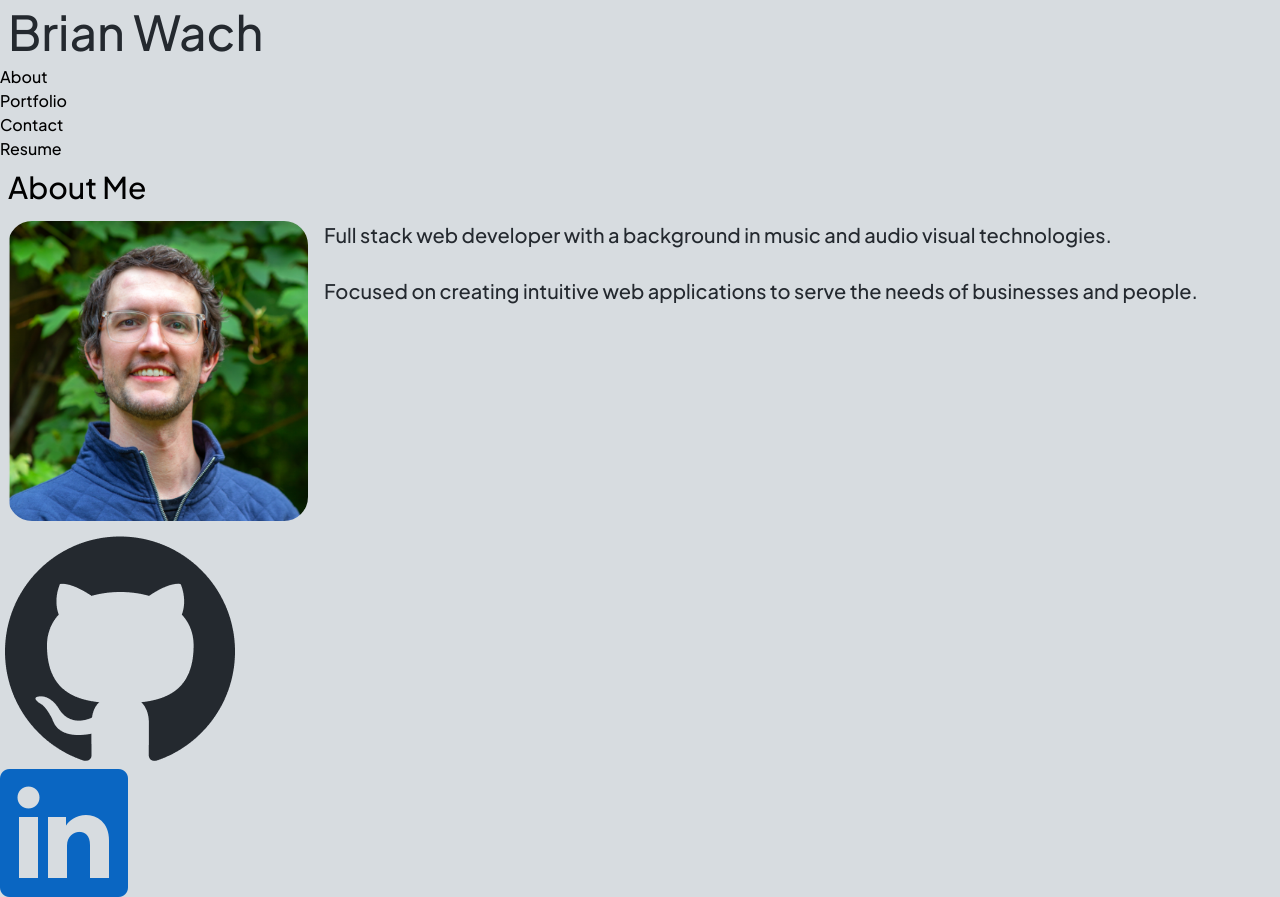
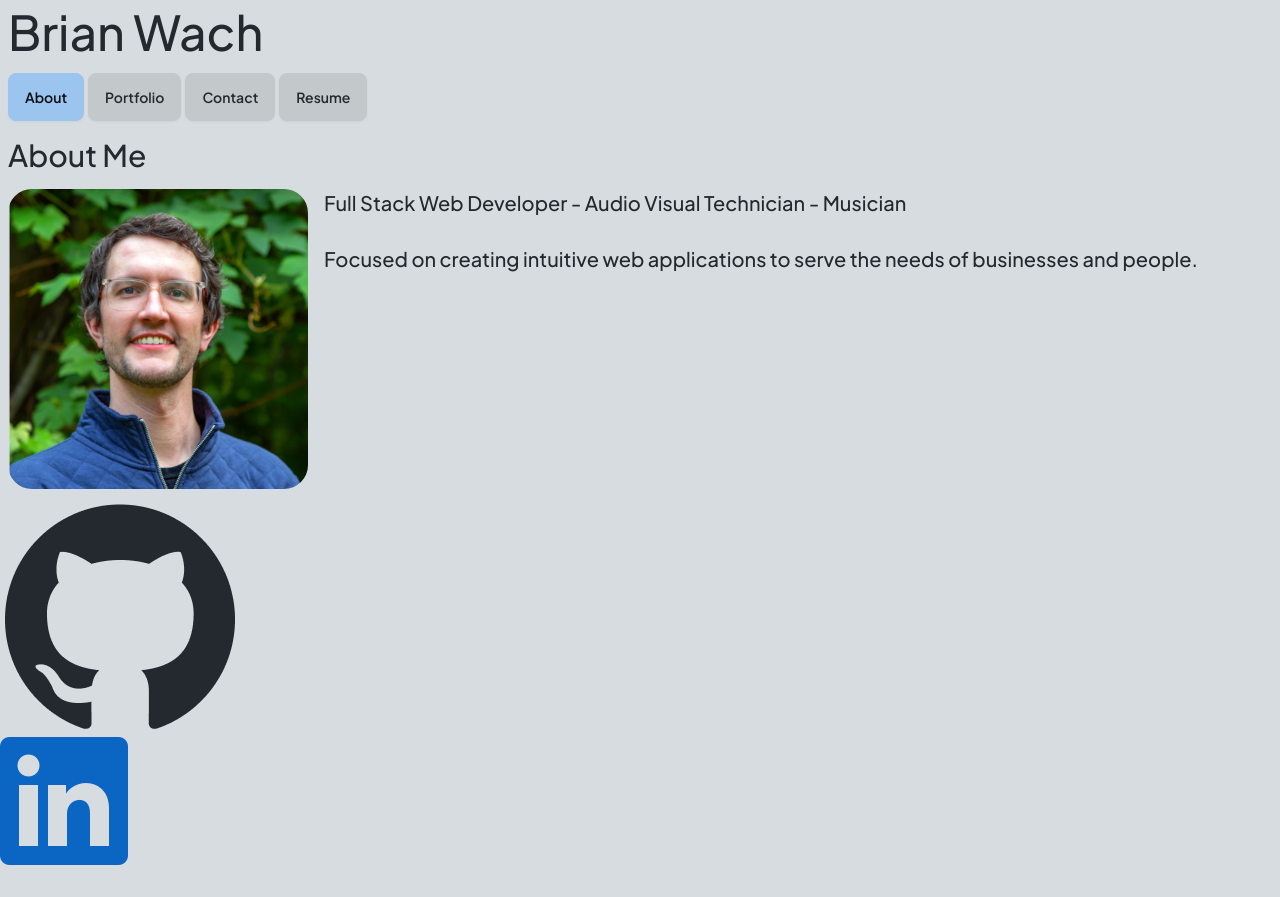
Before and after one commit to briandwach/portfolio-react, a React (Vite) app: page / in a window 1280 px wide. After the commit the page ends 865 px from the top, so only its background shows below. Built offline with nearby package versions, Linux system fonts and the light colour scheme.

Commit message:
7.28.24/Added DaisyUI, created custom theme, updated nav bar

```diff
--- a/index.html
+++ b/index.html
@@ -1,5 +1,5 @@
 <!doctype html>
-<html lang="en">
+<html lang="en" data-theme="mytheme">
 
 <head>
   <meta charset="UTF-8" />
@@ -11,7 +11,7 @@
   <link href="https://fonts.googleapis.com/css2?family=Plus+Jakarta+Sans:ital,wght@0,200..800;1,200..800&display=swap" rel="stylesheet">
 </head>
 
-<body class="bg-primary">
+<body>
   <div id="root"></div>
   <script type="module" src="/src/main.jsx"></script>
 </body>
--- a/package.json
+++ b/package.json
@@ -20,6 +20,7 @@
     "@types/react-dom": "^18.2.22",
     "@vitejs/plugin-react": "^4.2.1",
     "autoprefixer": "^10.4.19",
+    "daisyui": "^4.12.10",
     "eslint": "^8.57.0",
     "eslint-plugin-react": "^7.34.1",
     "eslint-plugin-react-hooks": "^4.6.0",
--- a/src/components/Header.jsx
+++ b/src/components/Header.jsx
@@ -4,9 +4,9 @@ import Navigation from './Navigation.jsx';
 
 function Header() {
     return (
-        <div className="headerBackground">
+        <div className="bg-">
             <div className='m-2'>
-            <Link className='text-5xl text-secondary' to='/'>
+            <Link className='text-5xl text-base-content hover:text-accent active:text-success' to='/'>
             Brian Wach
              </Link>
              </div>
--- a/src/components/Navigation.jsx
+++ b/src/components/Navigation.jsx
@@ -3,47 +3,32 @@ import { Link, useLocation } from 'react-router-dom';
 function Navigation() {
     const currentPage = useLocation().pathname;
 
+    const navbarPages = [
+        '',
+        'Portfolio',
+        'Contact',
+        'Resume'
+    ];
+
+    const btnStyle = 'btn mr-1 ';
+    const normNavStyle = 'hover:btn-accent active:btn-success'
+    const currentNavStyle = 'btn-success';
+
     return (
-        <ul className="nav nav-tabs">
-            <li className="nav-item">
+        <div className="navbar">
+            {navbarPages.map((page) => (
                 <Link
-                    to="/"
-                    // Check to see if the currentPage is `About`, and if so we use the active link class from bootstrap. Otherwise, we set it to a normal nav-link
-                    className={currentPage === '/' ? 'nav-link active' : 'nav-link'}
+                    key={page}
+                    to={`/${page}`}
+                    className={currentPage === `/${page}`
+                        ? `${btnStyle} + ' ' + ${currentNavStyle}`
+                        : `${btnStyle} + ' ' + ${normNavStyle}`}
                 >
-                    About
+                    {page === '' ? 'About' : page}
                 </Link>
-            </li>
-            <li className="nav-item">
-                <Link
-                    to="/Portfolio"
-                    // Check to see if the currentPage is `Portfolio`, and if so we use the active link class from bootstrap. Otherwise, we set it to a normal nav-link
-                    className={currentPage === '/Portfolio' ? 'nav-link active' : 'nav-link'}
-                >
-                    Portfolio
-                </Link>
-            </li>
-            <li className="nav-item">
-                <Link
-                    to="/Contact"
-                    // Check to see if the currentPage is `Contact`, and if so we use the active link class from bootstrap. Otherwise, we set it to a normal nav-link
-                    className={currentPage === '/Contact' ? 'nav-link active' : 'nav-link'}
-                >
-                    Contact
-                </Link>
-            </li>
-            <li className="nav-item">
-                <Link
-                    to="/Resume"
-                    // Check to see if the currentPage is `Resume`, and if so we use the active link class from bootstrap. Otherwise, we set it to a normal nav-link
-                    className={currentPage === '/Resume' ? 'nav-link active' : 'nav-link'}
-                >
-                    Resume
-                </Link>
-            </li>
-        </ul>
+            ))}
+        </div>
     );
 }
 
-
 export default Navigation;
--- a/src/pages/About.jsx
+++ b/src/pages/About.jsx
@@ -4,9 +4,9 @@ export default function About() {
       <h1 className='text-3xl m-2'>About Me</h1>
       <div className='mobile:flex flex-row'>
         <img className='rounded-3xl w-3/4 h-3/4 max-w-[300px] m-2' src='/images/headshot.png' alt='Headshot of Brian Wach' />
-        <div className='text-xl text-secondary m-2'>
+        <div className='text-xl text-base-content m-2'>
         <p>
-          Full stack web developer with a background in music and audio visual technologies.
+          Full Stack Web Developer - Audio Visual Technician - Musician
         </p>
         <br></br>
         <p>
--- a/tailwind.config.js
+++ b/tailwind.config.js
@@ -8,13 +8,25 @@ export default {
     screens: {
       'mobile': '780px'
     },
-    colors: {
-      primary: '#d7dce0',
-      secondary: '#24292f',
-      third: '#212529'
-    },
     extend: {
     },
   },
-  plugins: [],
+  plugins: [
+    require('daisyui')
+  ],
+  daisyui: {
+    themes: [
+      {
+        mytheme: {
+          'base-100': '#d7dce0',
+          'primary': '#d7dce0',
+          'base-content': '#24292f',
+          'neutral': '#212529',
+          'secondary': '#212529',
+          'accent': '#0a66c2',
+          'success': '#9bc5ee'
+        },
+      },
+    ],
+  }
 }
```
Also changed, not shown: 1 other file (tests, documents, lock files or other folders).
